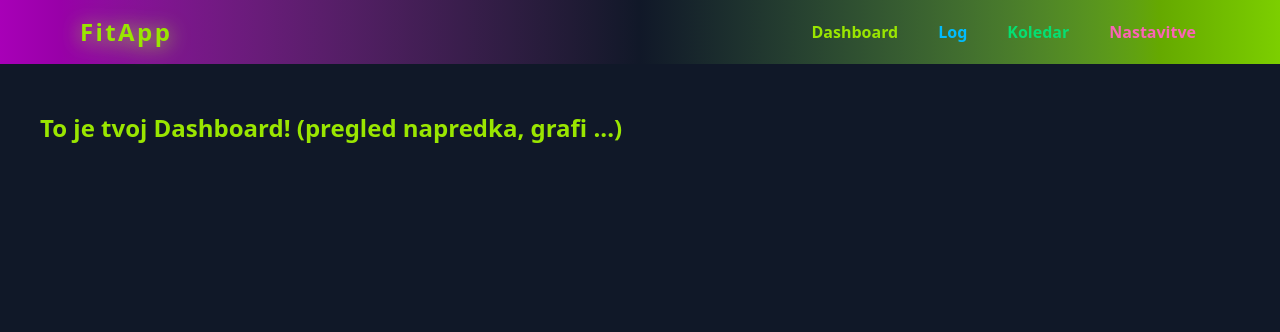
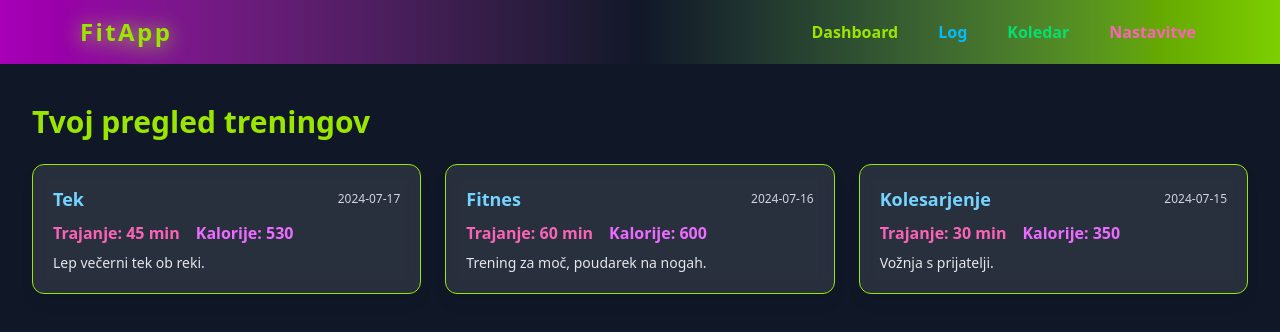
Before and after one commit to L0L3KB0L3K/FitAppRep, a React (Vite) app: page / in a window 1280 px wide. Shown: the top 332 px of the page. Built offline with nearby package versions, Linux system fonts and the light colour scheme.

Commit message:
Prikaz dummy treningov na Dashboardu (map, styling)

```diff
--- a/src/pages/Dashboard.jsx
+++ b/src/pages/Dashboard.jsx
@@ -1,8 +1,58 @@
+// src/pages/Dashboard.jsx
+
+// Dummy podatki (kot da bi bili tvoji treningi)
+const dummyTrainings = [
+  {
+    id: 1,
+    date: "2024-07-17",
+    type: "Tek",
+    duration: 45, // v minutah
+    calories: 530,
+    notes: "Lep večerni tek ob reki."
+  },
+  {
+    id: 2,
+    date: "2024-07-16",
+    type: "Fitnes",
+    duration: 60,
+    calories: 600,
+    notes: "Trening za moč, poudarek na nogah."
+  },
+  {
+    id: 3,
+    date: "2024-07-15",
+    type: "Kolesarjenje",
+    duration: 30,
+    calories: 350,
+    notes: "Vožnja s prijatelji."
+  }
+];
+
 function Dashboard() {
   return (
-    <div className="p-8 text-2xl text-lime-400 font-bold">
-      To je tvoj Dashboard! (pregled napredka, grafi ...)
+    <div className="p-6">
+      <h1 className="text-3xl font-bold mb-6 text-lime-400">Tvoj pregled treningov</h1>
+
+      <div className="grid gap-6 md:grid-cols-2 lg:grid-cols-3">
+        {dummyTrainings.map((training) => (
+          <div
+            key={training.id}
+            className="bg-white/10 rounded-xl shadow-lg p-5 border border-lime-400 hover:scale-105 transition transform duration-200 backdrop-blur-sm"
+          >
+            <div className="flex justify-between items-center mb-2">
+              <span className="text-lg font-bold text-sky-300">{training.type}</span>
+              <span className="text-xs text-gray-300">{training.date}</span>
+            </div>
+            <div className="flex space-x-4 mb-2">
+              <span className="text-pink-400 font-semibold">Trajanje: {training.duration} min</span>
+              <span className="text-fuchsia-400 font-semibold">Kalorije: {training.calories}</span>
+            </div>
+            <div className="text-gray-200 text-sm">{training.notes}</div>
+          </div>
+        ))}
+      </div>
     </div>
   );
 }
+
 export default Dashboard;
```
